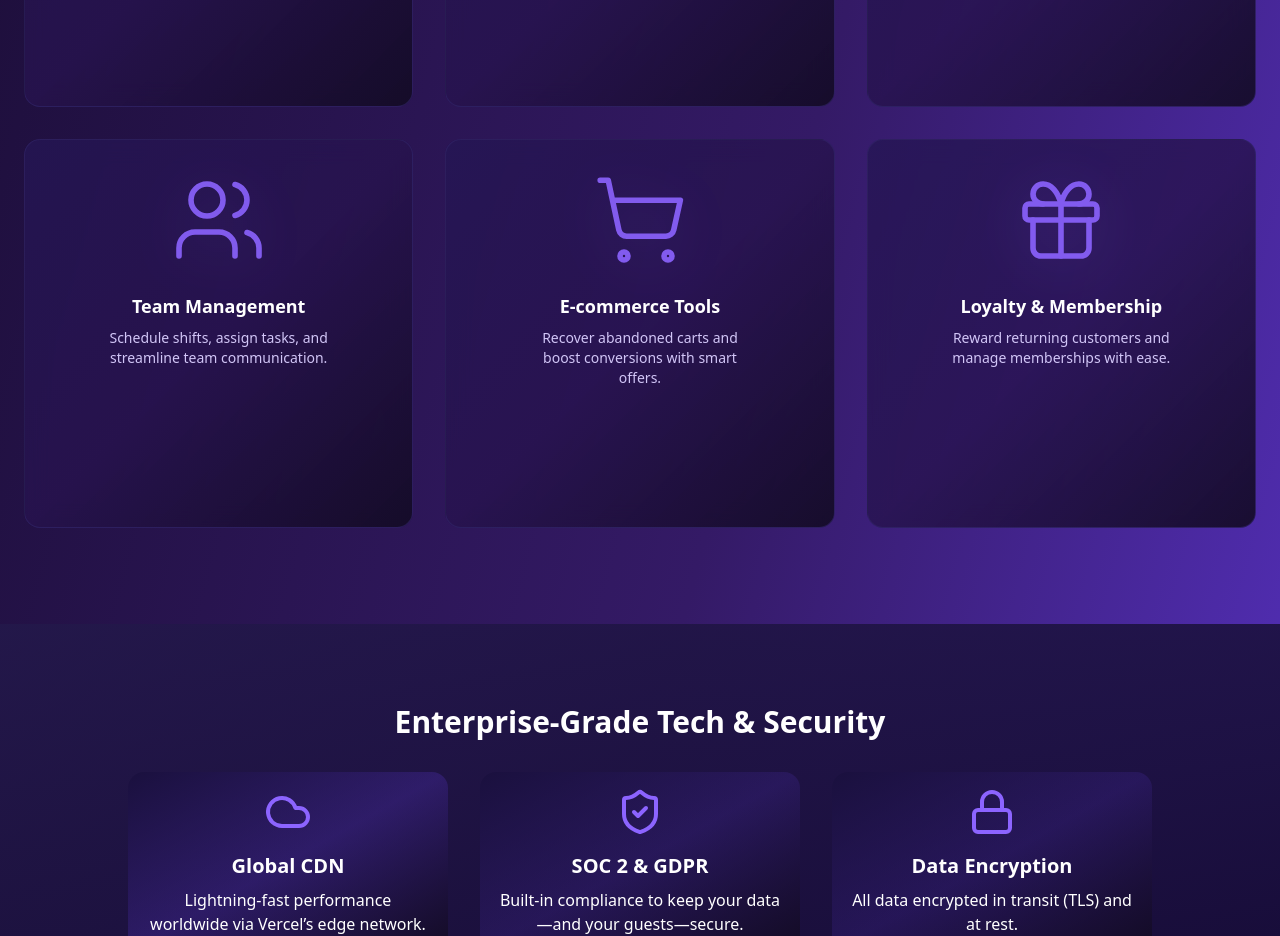
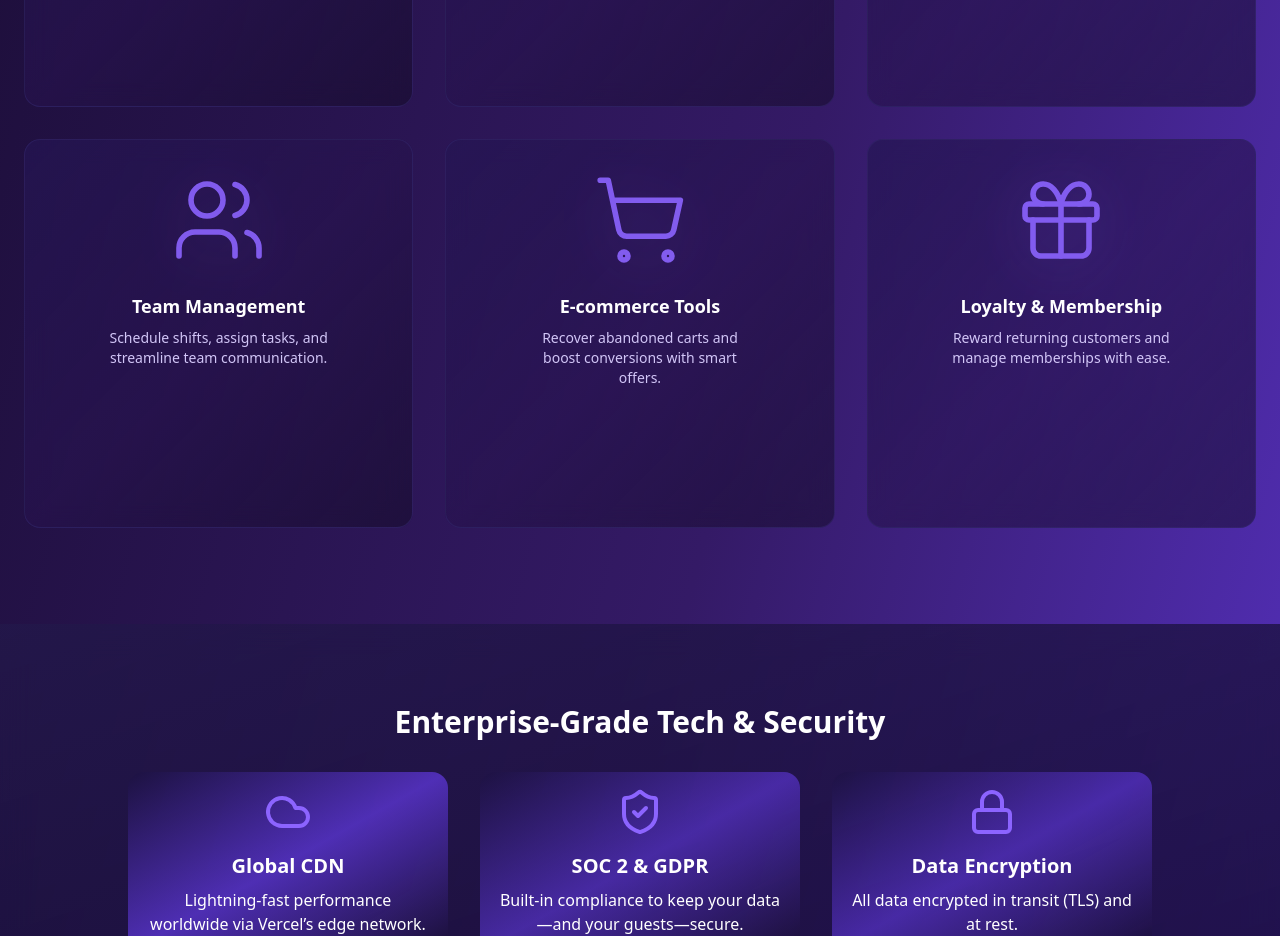
Before and after one commit to LunaraHQ/lunara-website, a Next.js app: page / in a window 1280 px wide. Shown: the part 1680-2616 px from the top of the page. Built offline with nearby package versions, Linux system fonts and the light colour scheme.

Commit message:
Update HomeContent.js

```diff
--- a/components/HomeContent.js
+++ b/components/HomeContent.js
@@ -103,17 +103,17 @@ export default function HomeContent() {
           ctx.beginPath()
           ctx.arc(star.x, star.y, star.r, 0, 2 * Math.PI)
           ctx.fillStyle = '#fff'
-          ctx.globalAlpha = 0.7
+          ctx.globalAlpha = 0.85 // a bit more visible
           ctx.shadowColor = '#6E41FF'
-          ctx.shadowBlur = 5
+          ctx.shadowBlur = 12 // stronger glow
           ctx.fill()
         })
         requestAnimationFrame(draw)
       }
       draw()
     }
-    initLayer(canvas1.current, 1, 150)
-    initLayer(canvas2.current, 0.5, 100)
+    initLayer(canvas1.current, 1, 180)
+    initLayer(canvas2.current, 0.5, 120)
   }, [])
 
   return (
@@ -126,16 +126,17 @@ export default function HomeContent() {
       />
       <canvas
         ref={canvas1}
-        className="fixed inset-0 -z-20 opacity-60"
+        className="fixed inset-0 -z-20 opacity-80"
         aria-hidden="true"
       />
       <canvas
         ref={canvas2}
-        className="fixed inset-0 -z-20 opacity-40"
+        className="fixed inset-0 -z-20 opacity-60"
         aria-hidden="true"
       />
 
       <main id="main-content" className="relative z-10 text-white font-sans">
+
         {/* Features */}
         <section
           id="features"
@@ -146,7 +147,7 @@ export default function HomeContent() {
             <Link
               key={idx}
               href={`/features/${slug}`}
-              className="group bg-gradient-to-br from-[#251654]/80 via-[#27134e]/80 to-[#130b24]/90 backdrop-blur-md rounded-2xl p-8 flex flex-col items-center text-center aspect-square transform transition-all duration-300 hover:scale-105 hover:-translate-y-1 hover:shadow-[0_6px_32px_rgba(140,100,255,0.28)] focus:outline-none border border-[#322769]/60"
+              className="group bg-gradient-to-br from-[#251654]/70 via-[#27134e]/60 to-[#130b24]/50 backdrop-blur-md rounded-2xl p-8 flex flex-col items-center text-center aspect-square transform transition-all duration-300 hover:scale-105 hover:-translate-y-1 hover:shadow-[0_6px_32px_rgba(140,100,255,0.28)] focus:outline-none border border-[#322769]/60"
             >
               <motion.div
                 initial={{ opacity: 0, y: 30 }}
@@ -171,7 +172,7 @@ export default function HomeContent() {
         {/* Tech & Security */}
         <section
           id="security"
-          className="py-20 px-6 bg-gradient-to-br from-[#23194b]/80 to-[#12092e]/95"
+          className="py-20 px-6 bg-gradient-to-br from-[#23194b]/70 to-[#12092e]/80 backdrop-blur-lg"
           aria-labelledby="security-heading"
         >
           <h2
@@ -182,19 +183,17 @@ export default function HomeContent() {
           </h2>
 
           <div className="max-w-5xl mx-auto grid md:grid-cols-3 gap-8 text-center">
-            <div className="text-white p-4 rounded-2xl bg-gradient-to-br from-[#1a103e] via-[#6E41FF33] to-[#130b24]">
+            <div className="text-white p-4 rounded-2xl bg-gradient-to-br from-[#1a103e]/60 via-[#6E41FF33]/60 to-[#130b24]/40">
               <Cloud className="mx-auto mb-4 w-12 h-12 text-[#8C64FF]" />
               <h3 className="text-xl font-semibold mb-2">Global CDN</h3>
               <p>Lightning-fast performance worldwide via Vercel’s edge network.</p>
             </div>
-
-            <div className="text-white p-4 rounded-2xl bg-gradient-to-br from-[#1a103e] via-[#6E41FF22] to-[#130b24]">
+            <div className="text-white p-4 rounded-2xl bg-gradient-to-br from-[#1a103e]/50 via-[#6E41FF22]/50 to-[#130b24]/40">
               <ShieldCheck className="mx-auto mb-4 w-12 h-12 text-[#8C64FF]" />
               <h3 className="text-xl font-semibold mb-2">SOC 2 & GDPR</h3>
               <p>Built-in compliance to keep your data—and your guests—secure.</p>
             </div>
-
-            <div className="text-white p-4 rounded-2xl bg-gradient-to-br from-[#1a103e] via-[#6E41FF22] to-[#130b24]">
+            <div className="text-white p-4 rounded-2xl bg-gradient-to-br from-[#1a103e]/50 via-[#6E41FF22]/50 to-[#130b24]/40">
               <Lock className="mx-auto mb-4 w-12 h-12 text-[#8C64FF]" />
               <h3 className="text-xl font-semibold mb-2">Data Encryption</h3>
               <p>All data encrypted in transit (TLS) and at rest.</p>
@@ -205,7 +204,7 @@ export default function HomeContent() {
         {/* Pricing */}
         <section
           id="pricing"
-          className="py-20 bg-gradient-to-br from-[#23194b]/85 to-[#130b24]/95 text-center"
+          className="py-20 bg-gradient-to-br from-[#23194b]/60 to-[#130b24]/70 text-center backdrop-blur-md"
           aria-labelledby="pricing-heading"
         >
           <h2
```
